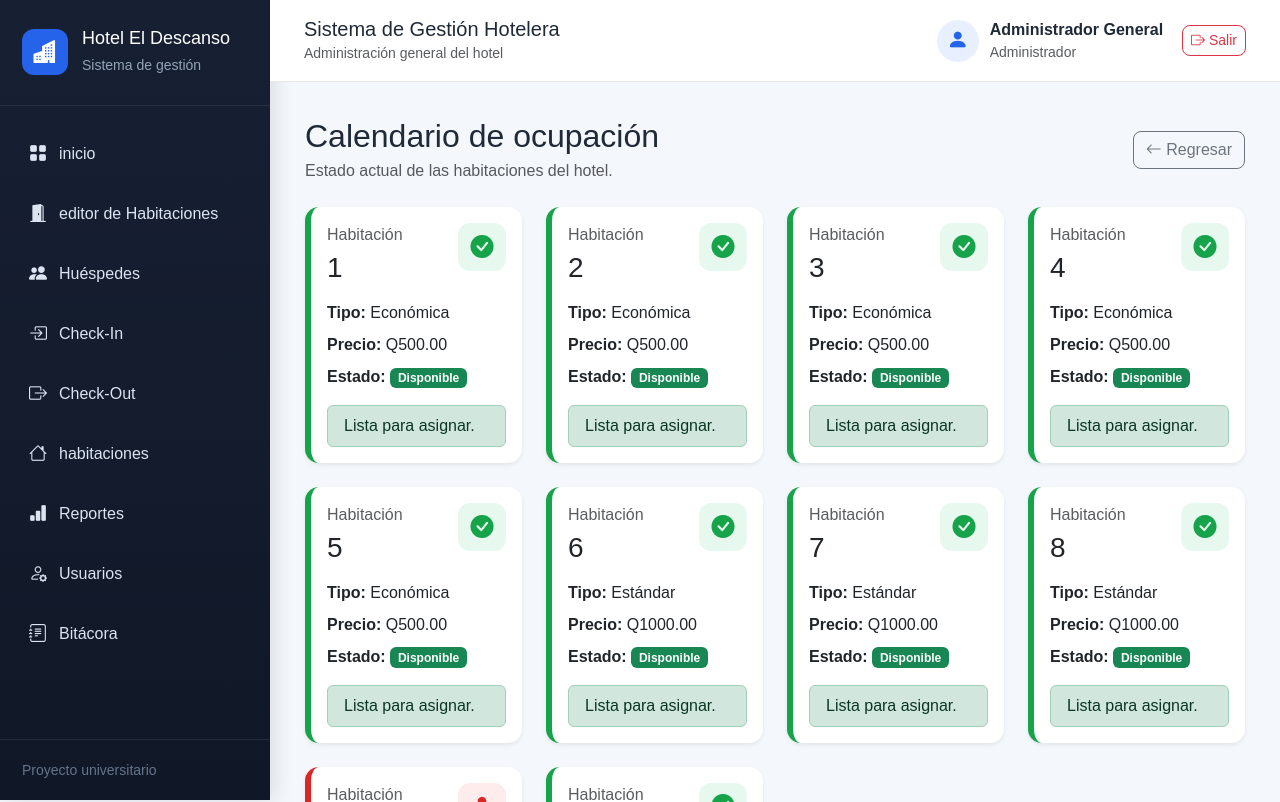
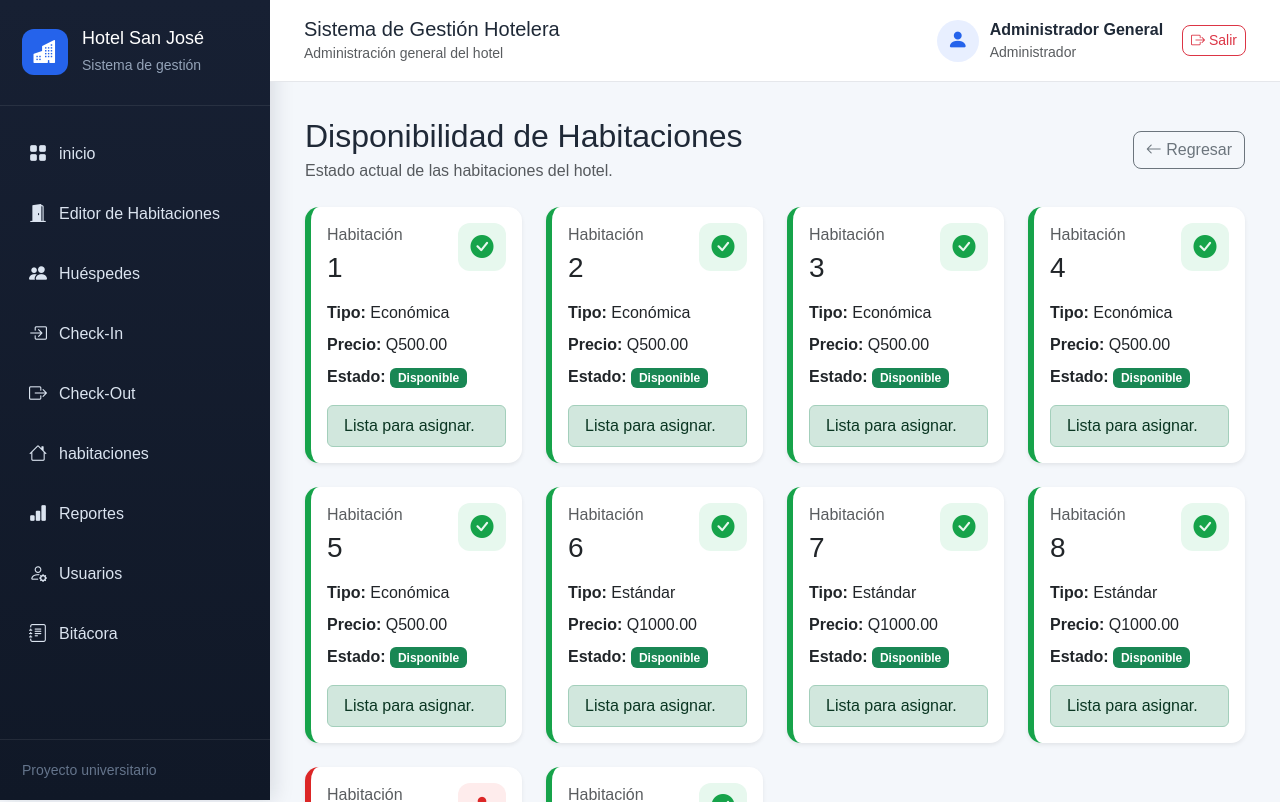
Before and after one commit to luis007jung-crypto/hotel-web, a Flask app: page /calendario in a window 1280 px wide. Shown: the top 802 px of the page. Run offline with Flask 3, Linux system fonts and the light colour scheme; a user stored in the database is signed in; data comes from the database, SQL or seed files in the repository; both versions use the stored data as it was after the commit.

Commit message:
cambiosxd

```diff
--- a/templates/base.html
+++ b/templates/base.html
@@ -38,7 +38,7 @@
             </div>
 
             <div>
-                <h4>Hotel El Descanso</h4>
+                <h4>Hotel San José</h4>
                 <small>Sistema de gestión</small>
             </div>
         </div>
@@ -52,7 +52,7 @@
 
             <a href="{{ url_for('habitaciones.listar_habitaciones') }}">
                 <i class="bi bi-door-open-fill"></i>
-                editor de Habitaciones
+                Editor de Habitaciones
             </a>
 
             <a href="{{ url_for('huespedes.listar_huespedes') }}">
--- a/templates/calendario.html
+++ b/templates/calendario.html
@@ -6,7 +6,7 @@
 
     <div>
         <h2 class="mb-1">
-            Calendario de ocupación
+            Disponibilidad de Habitaciones
         </h2>
 
         <p class="text-muted mb-0">
```
Also changed, not shown: templates/checkout.html (+6 -2 lines), database/hotel.db.
